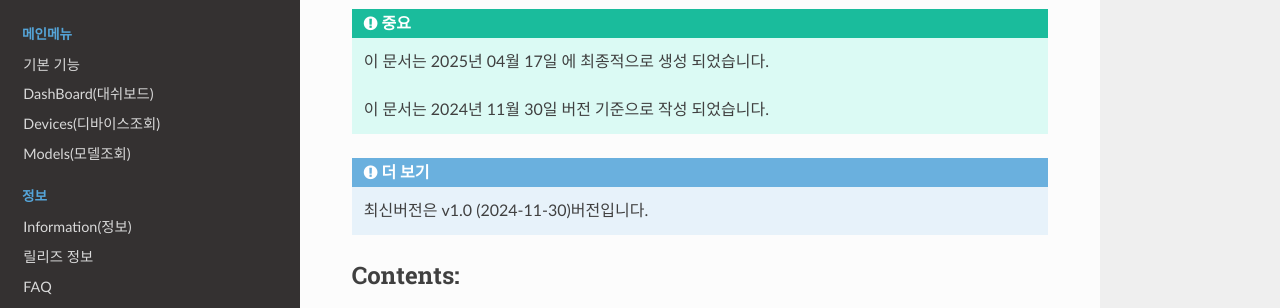
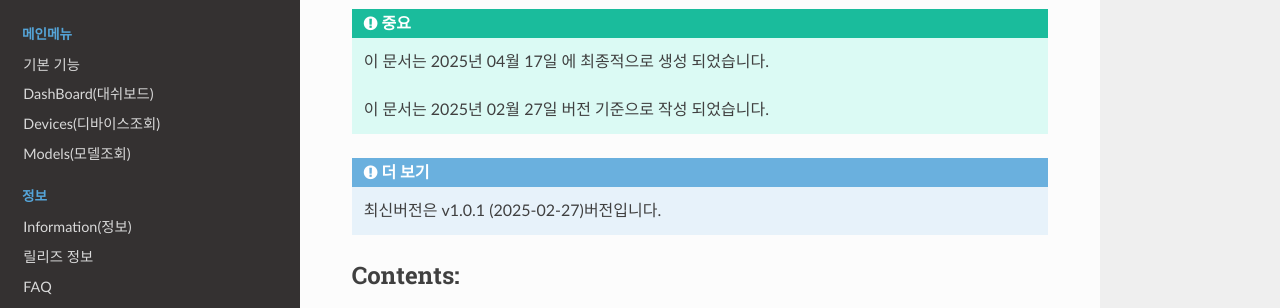
Before and after one commit to ntmore-nms/ntmore-nms-doc, a Sphinx documentation site: the page built from source/index.rst, in a window 1280 px wide and 1063 px high. Shown: the part 199-507 px from the top of the window. Built offline with Sphinx 7.4.7 and the Read the Docs theme 3.1.0, drawn with Linux system fonts in a browser that asks for light colours.

Commit message:
update design

```diff
--- a/source/index.rst
+++ b/source/index.rst
@@ -16,10 +16,10 @@ NTmore NMS는 자사의 디바이스를 사용하는 업체를 위한, 데이터
 
     이 문서는 |today| 에 최종적으로 생성 되었습니다.
 
-    이 문서는 2024년 11월 30일 버전 기준으로 작성 되었습니다.
+    이 문서는 2025년 02월 27일 버전 기준으로 작성 되었습니다.
 
 .. seealso::
-   최신버전은 v1.0 (2024-11-30)버전입니다.
+   최신버전은 v1.0.1 (2025-02-27)버전입니다.
 
 Contents:
 ---------
--- a/source/information/release_note.rst
+++ b/source/information/release_note.rst
@@ -1,5 +1,11 @@
 릴리즈 정보
 ==================
+
+
+Version 1.0.1 (25-02-27)
+-----------------------
+
+- 디자인 수정
 
 Version 1.0 (24-11-30)
 -----------------------
```
Also changed, not shown: source/main_menu/images/devices-00.png, source/main_menu/images/devices-01.png, source/main_menu/images/devices-05.png, source/main_menu/images/devices-06.png, source/main_menu/images/devices-07.png, source/main_menu/images/devices-09.png, source/main_menu/images/models-00.png, source/main_menu/images/models-02.png.
